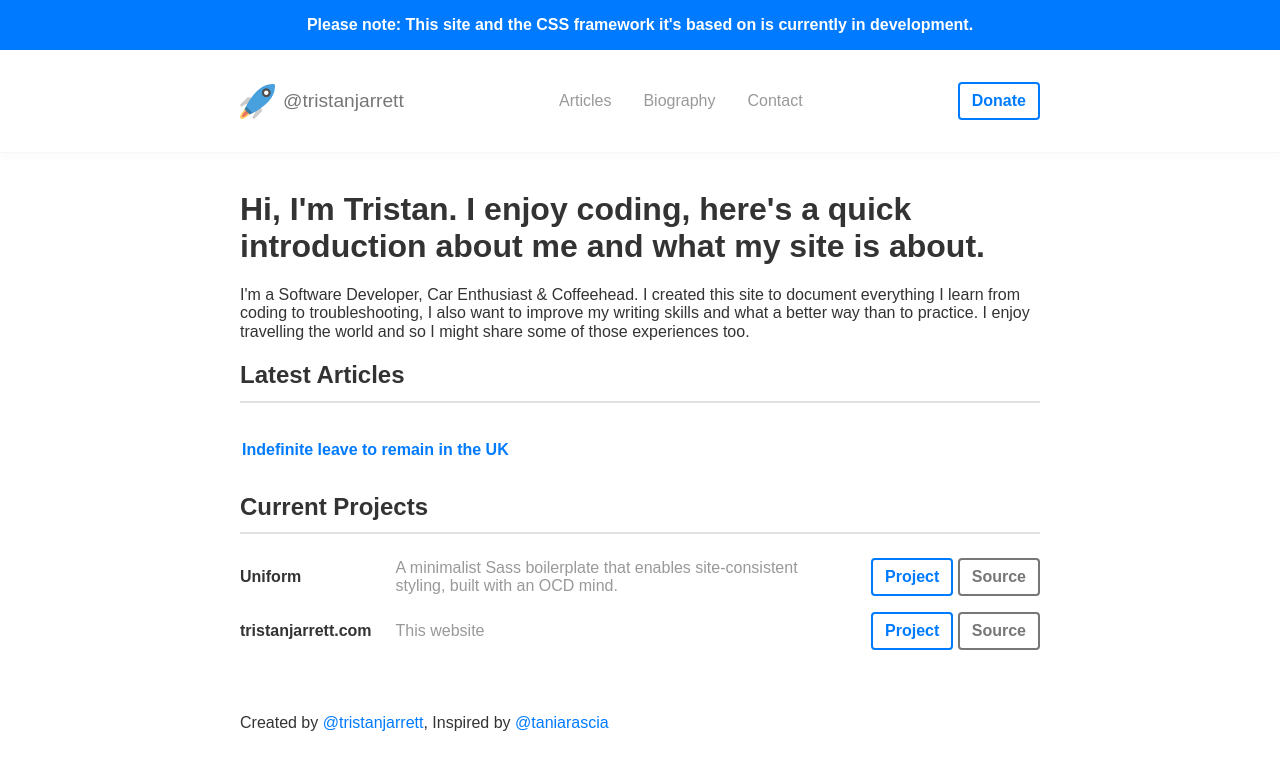
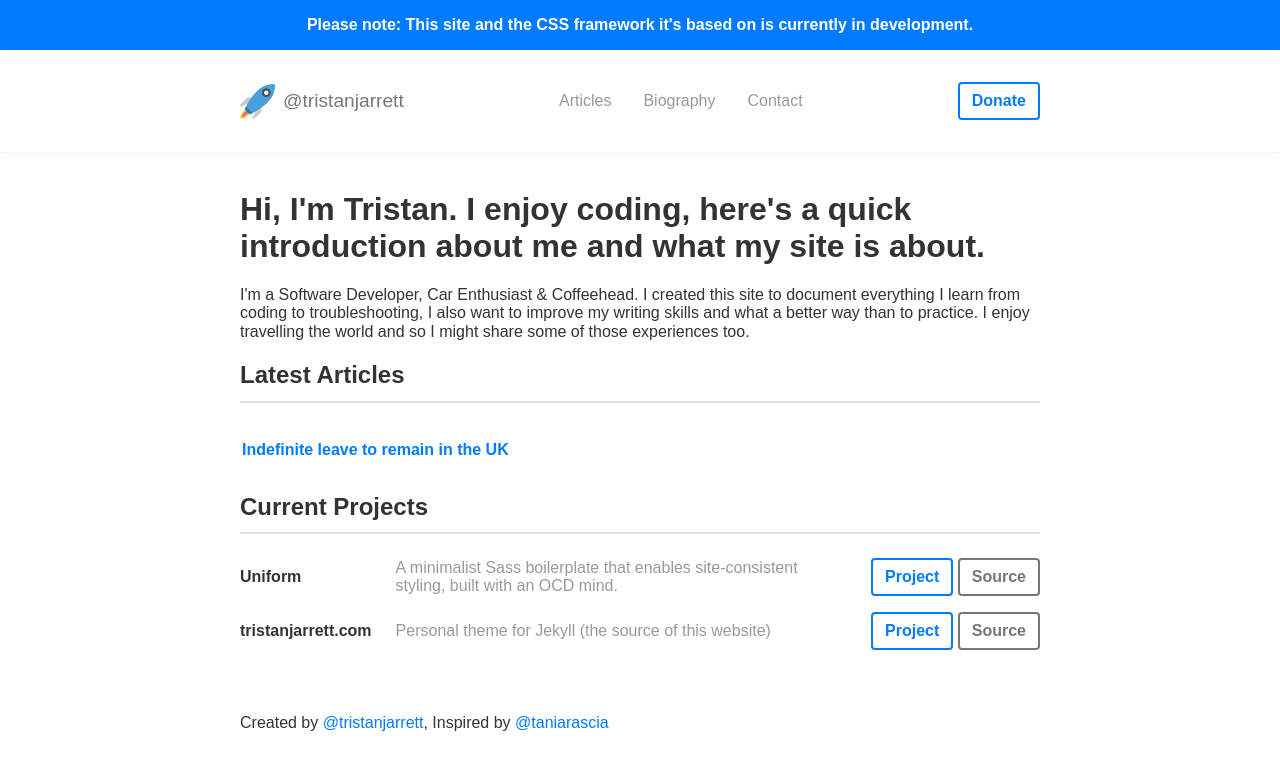
Before and after one commit to tristanjarrett/jekyll_portfolio, a Jekyll site: the page built from index.html, in a window 1280 px wide. Shown: the top 770 px of the page. Built offline with Jekyll 4.4.1, drawn with Linux system fonts in a browser that asks for light colours.

Commit message:
Update projects.yml

```diff
--- a/_data/projects.yml
+++ b/_data/projects.yml
@@ -5,6 +5,6 @@
   project-url: https://tristanjarrett.github.io
 
 - name: tristanjarrett.com
-  description: This website
+  description: Personal theme for Jekyll (the source of this website)
   source-url: https://github.com/tristanjarrett/tristanjarrett.com
   project-url: https://tristanjarrett.github.io
```
